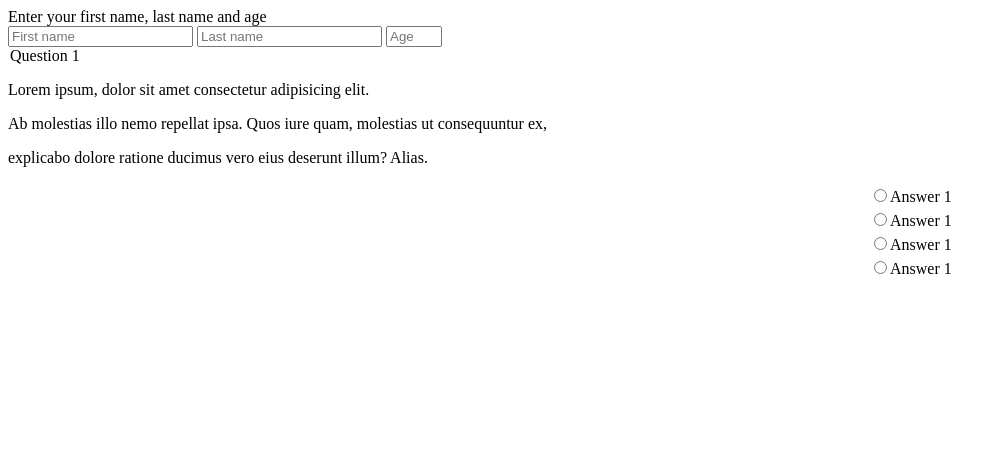
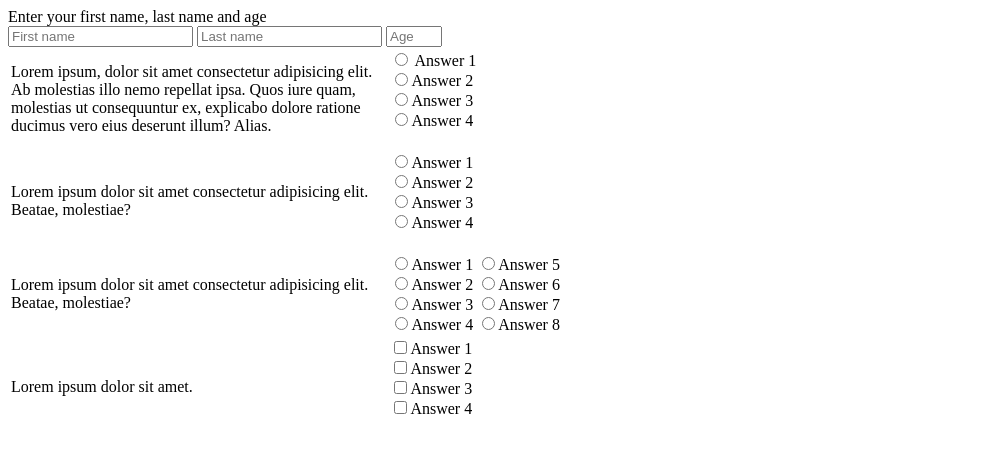
Before and after one commit to Dorosh-Max/4CS14_pract_1a, a plain HTML site: page index.html in a window 1280 px wide. Shown: the whole page, without its empty margins (0-1006 px from the left). Drawn offline with Linux system fonts and the light colour scheme.

Commit message:
create answer

```diff
--- a/index.html
+++ b/index.html
@@ -14,22 +14,59 @@
     <input placeholder="Age" type="number" min="0" max="99">
 </div>
 <div> <!--блок коду з опитуванням-->
-    <legend>Question 1</legend>
-    <p>Lorem ipsum, dolor sit amet consectetur adipisicing elit.</p>
-    <p>Ab molestias illo nemo repellat ipsa. Quos iure quam, molestias ut consequuntur ex,</p>
-    <p>explicabo dolore ratione ducimus vero eius deserunt illum? Alias.</p>
-    <table align="right"> <!--<height=20%>-->
+    <table>
         <tr>
-    <td width="400px"><input type="radio" name="Q1" id="Q1_A1">Answer 1</td>
+            <td width="30%"> <!--перший блок коду з опитуванням-->
+                 Lorem ipsum, dolor sit amet consectetur adipisicing elit.
+                 Ab molestias illo nemo repellat ipsa. Quos iure quam, molestias ut consequuntur ex,
+                 explicabo dolore ratione ducimus vero eius deserunt illum? Alias.
+            </td>
+             <td>
+                 <input type="radio" name="Q1" id="Q1_A1"><label for="Q1_A1"> Answer 1</label>
+                 <br><input type="radio" name="Q1" id="Q1_A2"><label for="Q1_A2">Answer 2</label>
+                 <br><input type="radio" name="Q1" id="Q1_A3"><label for="Q1_A3">Answer 3</label>
+                 <br><input type="radio" name="Q1" id="Q1_A4"><label for="Q1_A4">Answer 4</label><br> <br>
+             </td>
            </tr>
            <tr>
-    <td><input type="radio" name="Q1" id="Q1_A2">Answer 1</td>
+            <td width="30%"> <!--другий блок коду з опитуванням-->
+                Lorem ipsum dolor sit amet consectetur adipisicing elit.
+                Beatae, molestiae?
+            </td>
+             <td>
+                 <input type="radio" name="Q2" id="Q2_A1"><label for="Q2_A1">Answer 1</label>
+                 <br><input type="radio" name="Q2" id="Q2_A2"><label for="Q2_A2">Answer 2</label>
+                 <br><input type="radio" name="Q2" id="Q2_A3"><label for="Q2_A3">Answer 3</label>
+                 <br><input type="radio" name="Q2" id="Q2_A4"><label for="Q2_A4">Answer 4</label><br> <br>
+             </td>
            </tr>
            <tr>
-        <td><input type="radio" name="Q1" id="Q1_A2">Answer 1</td>
+            <td width="30%"><!--третій блок коду з опитуванням-->
+                Lorem ipsum dolor sit amet consectetur adipisicing elit.
+                Beatae, molestiae?
+            </td>
+             <td>
+                 <input type="radio" name="Q3" id="Q3_A1"><label for="Q3_A1">Answer 1</label>
+                 <input type="radio" name="Q3_size2" id="Q3_A5"><label for="Q3_A5">Answer 5</label>
+                 <br><input type="radio" name="Q3" id="Q3_A2"><label for="Q3_A2">Answer 2</label>
+                 <input type="radio" name="Q3_size2" id="Q3_A6"><label for="Q3_A6">Answer 6</label>
+                 <br><input type="radio" name="Q3" id="Q3_A3"><label for="Q3_A3">Answer 3</label>
+                 <input type="radio" name="Q3_size3" id="Q3_A7"><label for="Q3_A7">Answer 7</label>
+                 <br><input type="radio" name="Q3" id="Q3_A4"><label for="Q3_A4">Answer 4</label>
+                 <input type="radio" name="Q3_size4" id="Q3_A8"><label for="Q3_A8">Answer 8</label>
+                </td>
+             </td>
            </tr>
            <tr>
-        <td><input type="radio" name="Q1" id="Q1_A2">Answer 1</td>
+            <td width="30%"><!--четвертий блок коду з опитуванням-->
+                Lorem ipsum dolor sit amet.
+            </td>
+             <td>
+                 <input type="checkbox" name="Q4" id="Q4_A1"><label for="Q4_A1">Answer 1</label>
+                 <br><input type="checkbox" name="Q4" id="Q4_A2"><label for="Q4_A2">Answer 2</label>
+                 <br><input type="checkbox" name="Q4" id="Q4_A3"><label for="Q4_A3">Answer 3</label>
+                 <br><input type="checkbox" name="Q4" id="Q4_A4"><label for="Q4_A4">Answer 4</label><br> <br>
+             </td>
            </tr>
     </table>
 </div>
```
Lines whose indentation alone changed are shown as unchanged.
